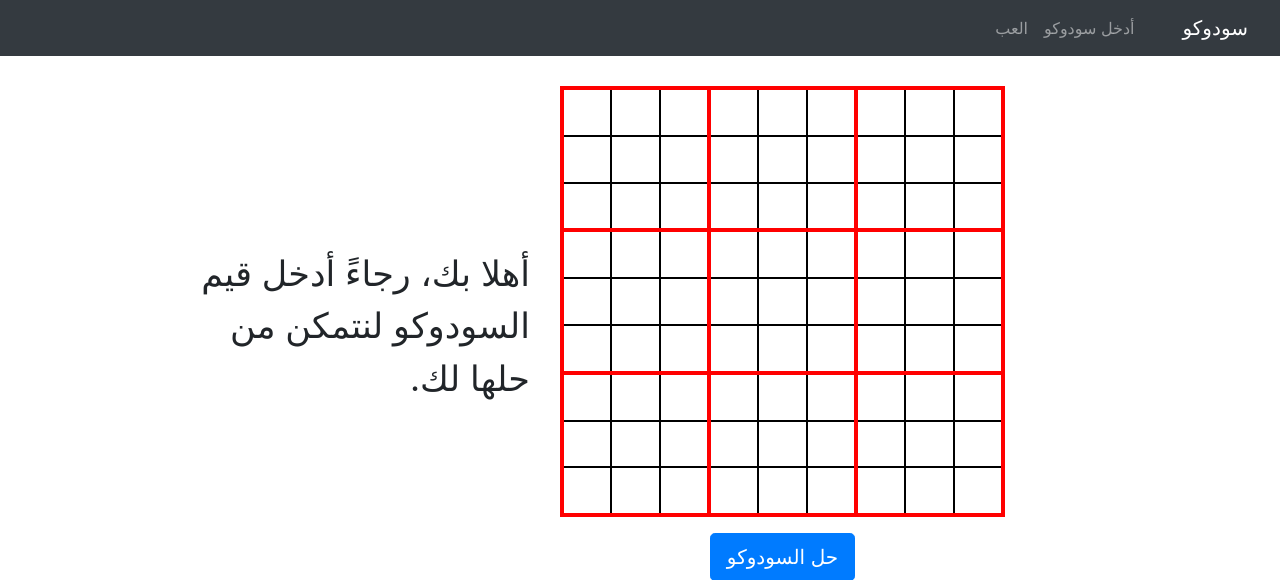
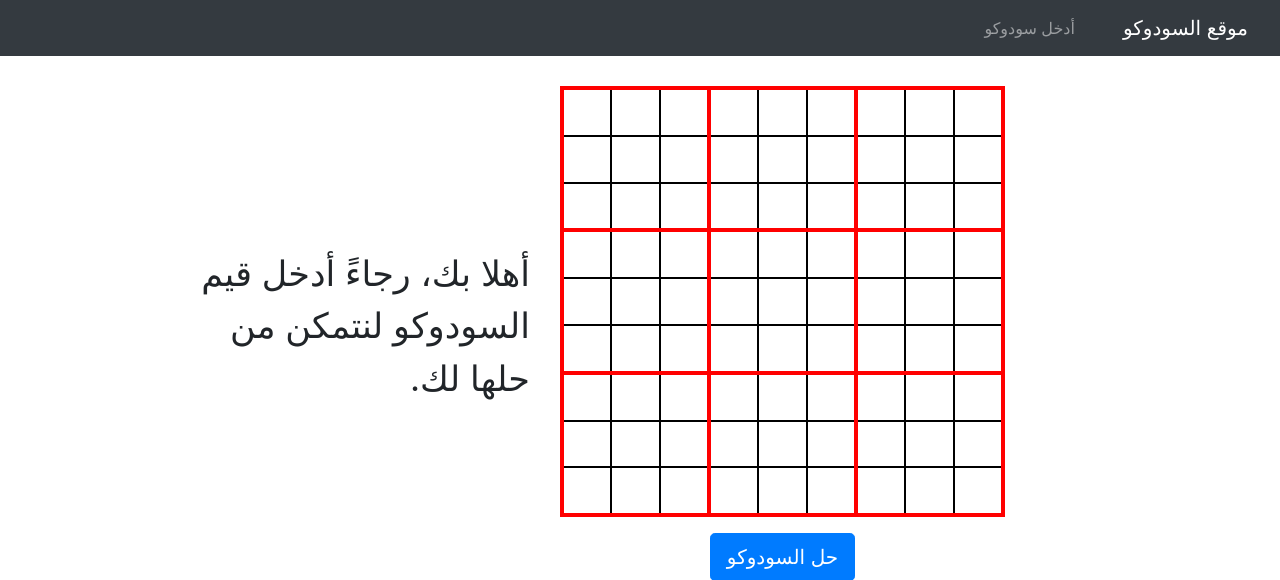
Before and after one commit to ReemRashwan/The_Sudoku_Website, a Flask app: page /sudoku_solver in a window 1280 px wide. Shown: the top 580 px of the page. Run offline with Flask 2, Linux system fonts and the light colour scheme; some libraries are stand-ins or nearby versions.

Commit message:
Add pages' titles and change the website title.

```diff
--- a/templates/layout.html
+++ b/templates/layout.html
@@ -14,14 +14,14 @@
         <header dir="rtl">
             <!-- Navigation -->
             <nav class="navbar navbar-expand-sm bg-dark navbar-dark">
-                <a href="#" class="navbar-brand">سودوكو</a>
+                <a href="#" class="navbar-brand">موقع السودوكو</a>
                 <ul class="navbar-nav">
                     <li class="nav-item">
                         <a class="nav-link" href="{{ url_for('sudoku_solver') }}">أدخل سودوكو</a>
                     </li>
-                    <li class="nav-item">
-                        <a class="nav-link" href="{{ url_for('sudoku_solver') }}">العب</a>
-                    </li>
+<!--                    <li class="nav-item">-->
+<!--                        <a class="nav-link" href="{{ url_for('sudoku_solver') }}">العب</a>-->
+<!--                    </li>-->
                 </ul>
             </nav>
         </header>
--- a/templates/sudoku_solver.html
+++ b/templates/sudoku_solver.html
@@ -1,4 +1,6 @@
 {% extends "layout.html" %}
+
+{% block title %} حلّال السودوكو {% endblock %}
 
 {% block main %}
     <div class="row">
--- a/templates/sudoku_solver_result.html
+++ b/templates/sudoku_solver_result.html
@@ -1,4 +1,6 @@
 {% extends "layout.html" %}
+
+{% block title %} حل السودوكو {% endblock %}
 
 {% block main %}
     <div class="row">
```
